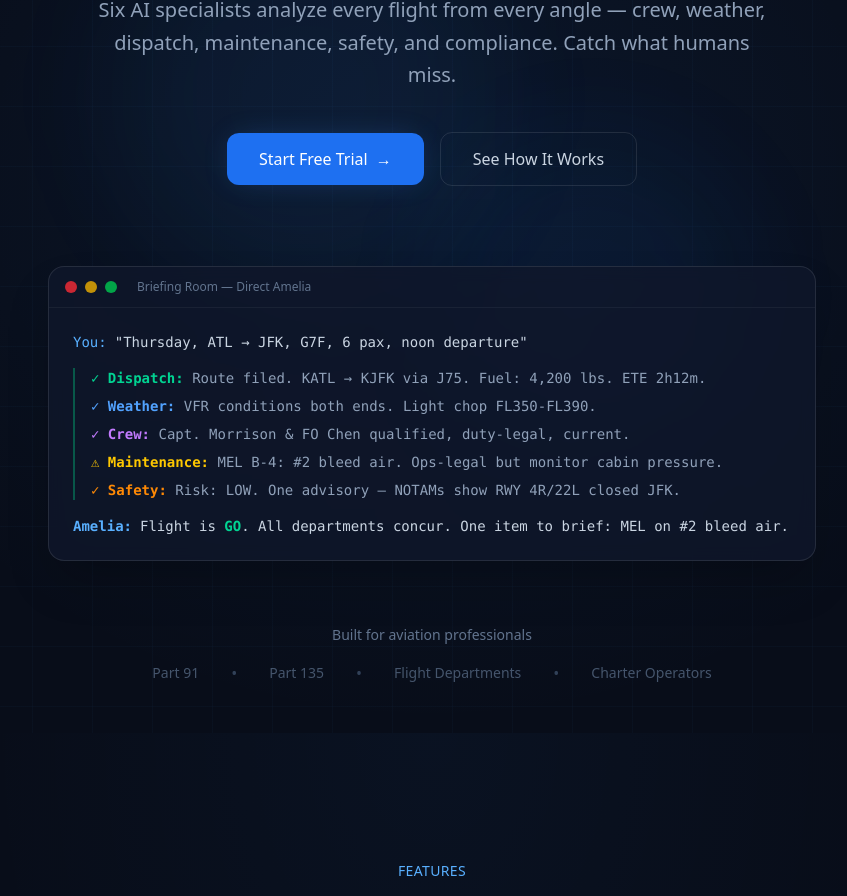
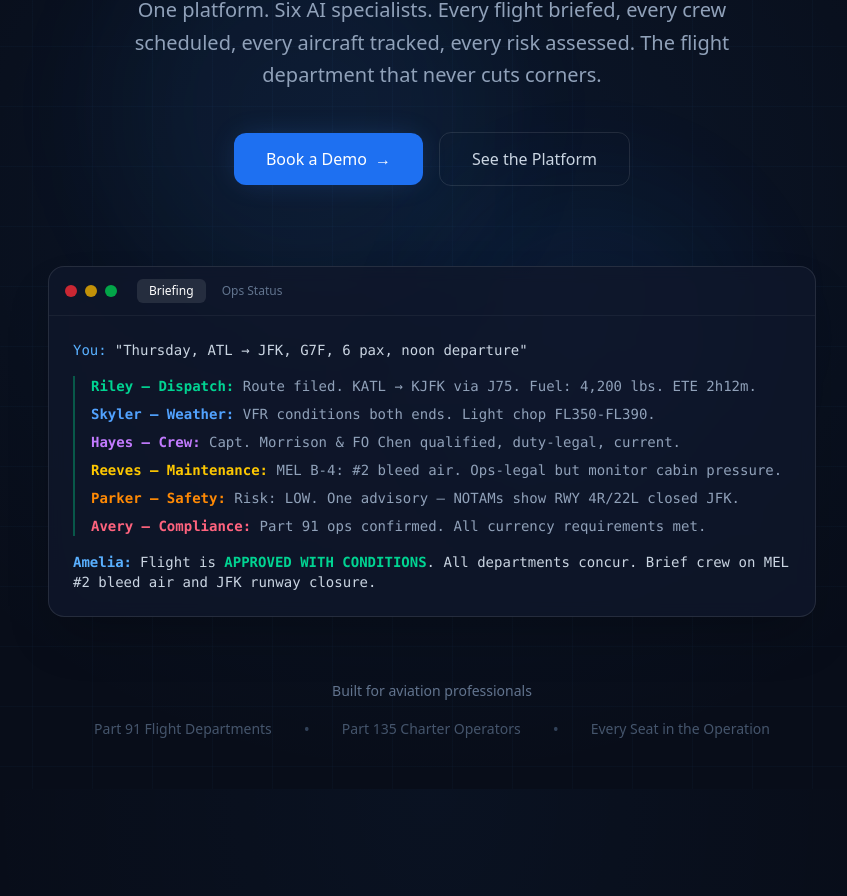
Before and after one commit to mserralta01/directamelia-marketing, a Next.js app: page / in a window 1280 px wide. Shown: the part 374-1270 px from the top of the page, without its empty margins (208-1055 px from the left). Built offline with nearby package versions, Linux system fonts and the light colour scheme.

Commit message:
feat: enhance Hero with platform messaging, dual-tab demo, and demo CTA

```diff
--- a/src/components/Hero.tsx
+++ b/src/components/Hero.tsx
@@ -1,14 +1,13 @@
 'use client';
 
 import { motion } from 'framer-motion';
+import BriefingDemo from '@/components/ui/BriefingDemo';
 
 export default function Hero() {
   return (
     <section className="relative min-h-screen flex items-center justify-center overflow-hidden grid-bg">
-      {/* Radial gradient background */}
       <div className="absolute inset-0 bg-[radial-gradient(ellipse_at_center,rgba(52,144,252,0.08)_0%,transparent_70%)]" />
 
-      {/* Animated orbs */}
       <div className="absolute top-1/4 left-1/4 w-96 h-96 bg-brand-500/10 rounded-full blur-3xl animate-pulse-slow" />
       <div className="absolute bottom-1/4 right-1/4 w-80 h-80 bg-brand-600/8 rounded-full blur-3xl animate-pulse-slow" style={{ animationDelay: '2s' }} />
 
@@ -40,8 +39,9 @@ export default function Hero() {
           transition={{ duration: 0.8, delay: 0.3 }}
           className="text-lg md:text-xl text-slate-400 max-w-2xl mx-auto mb-10 leading-relaxed"
         >
-          Six AI specialists analyze every flight from every angle — crew, weather,
-          dispatch, maintenance, safety, and compliance. Catch what humans miss.
+          One platform. Six AI specialists. Every flight briefed, every crew
+          scheduled, every aircraft tracked, every risk assessed. The flight
+          department that never cuts corners.
         </motion.p>
 
         <motion.div
@@ -51,55 +51,29 @@ export default function Hero() {
           className="flex flex-col sm:flex-row items-center justify-center gap-4"
         >
           <a
-            href="https://app.directamelia.com/signup"
+            href="#pricing"
             className="group relative px-8 py-3.5 bg-brand-600 hover:bg-brand-500 text-white rounded-xl transition-all duration-300 font-medium text-base glow-blue-sm hover:glow-blue"
           >
-            Start Free Trial
+            Book a Demo
             <span className="ml-2 inline-block transition-transform group-hover:translate-x-1">→</span>
           </a>
           <a
-            href="#how-it-works"
+            href="#platform"
             className="px-8 py-3.5 border border-white/10 hover:border-white/20 text-slate-300 hover:text-white rounded-xl transition-all duration-300 font-medium text-base hover:bg-white/5"
           >
-            See How It Works
+            See the Platform
           </a>
         </motion.div>
 
-        {/* Terminal-style demo */}
         <motion.div
           initial={{ opacity: 0, y: 40 }}
           animate={{ opacity: 1, y: 0 }}
           transition={{ duration: 1, delay: 0.8 }}
           className="mt-20 max-w-3xl mx-auto"
         >
-          <div className="relative rounded-2xl border border-white/10 bg-slate-900/80 backdrop-blur-sm overflow-hidden shadow-2xl">
-            <div className="flex items-center gap-2 px-4 py-3 border-b border-white/5">
-              <div className="w-3 h-3 rounded-full bg-red-500/80" />
-              <div className="w-3 h-3 rounded-full bg-yellow-500/80" />
-              <div className="w-3 h-3 rounded-full bg-green-500/80" />
-              <span className="ml-3 text-xs text-slate-500">Briefing Room — Direct Amelia</span>
-            </div>
-            <div className="p-6 text-left font-mono text-sm space-y-4">
-              <div>
-                <span className="text-brand-400">You:</span>
-                <span className="text-slate-300 ml-2">&quot;Thursday, ATL → JFK, G7F, 6 pax, noon departure&quot;</span>
-              </div>
-              <div className="border-l-2 border-emerald-500/40 pl-4 space-y-2">
-                <div><span className="text-emerald-400 font-semibold">✓ Dispatch:</span> <span className="text-slate-400">Route filed. KATL → KJFK via J75. Fuel: 4,200 lbs. ETE 2h12m.</span></div>
-                <div><span className="text-blue-400 font-semibold">✓ Weather:</span> <span className="text-slate-400">VFR conditions both ends. Light chop FL350-FL390.</span></div>
-                <div><span className="text-purple-400 font-semibold">✓ Crew:</span> <span className="text-slate-400">Capt. Morrison & FO Chen qualified, duty-legal, current.</span></div>
-                <div><span className="text-yellow-400 font-semibold">⚠ Maintenance:</span> <span className="text-slate-400">MEL B-4: #2 bleed air. Ops-legal but monitor cabin pressure.</span></div>
-                <div><span className="text-orange-400 font-semibold">✓ Safety:</span> <span className="text-slate-400">Risk: LOW. One advisory — NOTAMs show RWY 4R/22L closed JFK.</span></div>
-              </div>
-              <div>
-                <span className="text-brand-400 font-semibold">Amelia:</span>
-                <span className="text-slate-300 ml-2">Flight is <span className="text-emerald-400 font-semibold">GO</span>. All departments concur. One item to brief: MEL on #2 bleed air.</span>
-              </div>
-            </div>
-          </div>
+          <BriefingDemo />
         </motion.div>
 
-        {/* Social proof */}
         <motion.div
           initial={{ opacity: 0 }}
           animate={{ opacity: 1 }}
@@ -107,14 +81,12 @@ export default function Hero() {
           className="mt-16 pb-12"
         >
           <p className="text-sm text-slate-500 mb-4">Built for aviation professionals</p>
-          <div className="flex items-center justify-center gap-8 text-slate-600">
-            <span className="text-sm font-medium">Part 91</span>
-            <span className="text-slate-700">•</span>
-            <span className="text-sm font-medium">Part 135</span>
-            <span className="text-slate-700">•</span>
-            <span className="text-sm font-medium">Flight Departments</span>
-            <span className="text-slate-700">•</span>
-            <span className="text-sm font-medium">Charter Operators</span>
+          <div className="flex items-center justify-center gap-8 text-slate-600 flex-wrap">
+            <span className="text-sm font-medium">Part 91 Flight Departments</span>
+            <span className="text-slate-700 hidden sm:inline">•</span>
+            <span className="text-sm font-medium">Part 135 Charter Operators</span>
+            <span className="text-slate-700 hidden sm:inline">•</span>
+            <span className="text-sm font-medium">Every Seat in the Operation</span>
           </div>
         </motion.div>
       </div>
```
